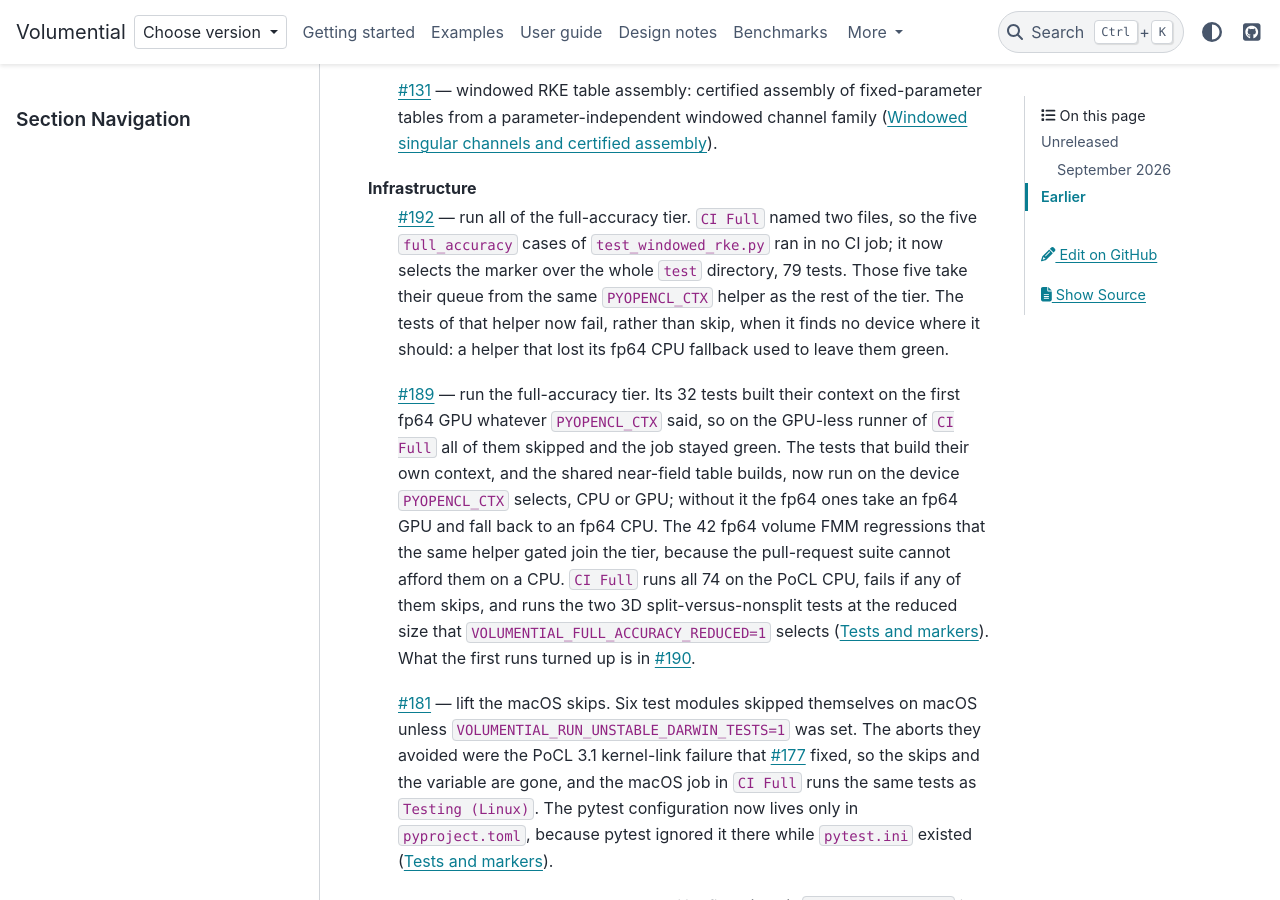
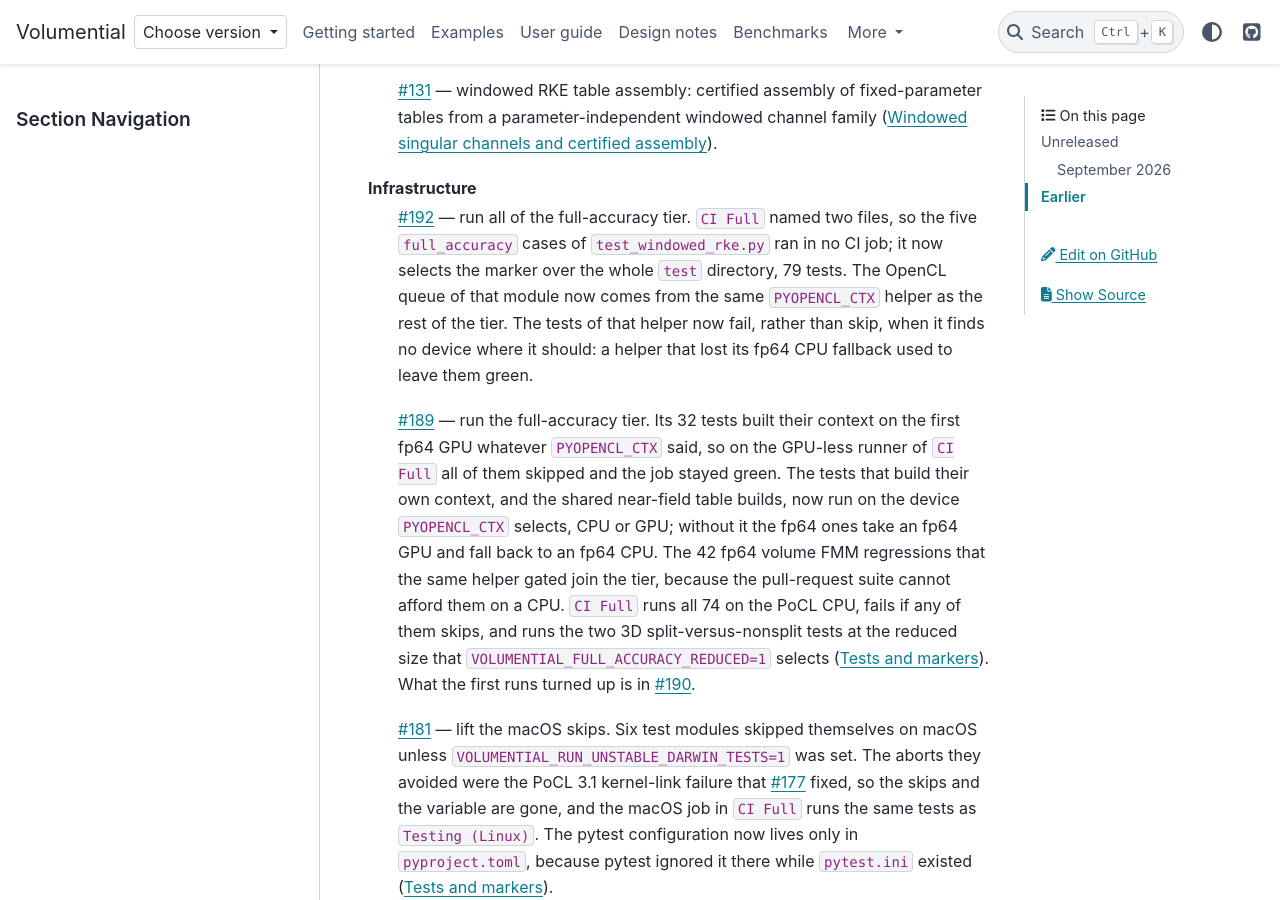
Before and after one commit to xywei/volumential, a Sphinx documentation site: the page built from doc/source/changelog.md, in a window 1280 px wide and 900 px high, scrolled down 2148 px. Built offline with Sphinx 7.4.7 and the PyData theme 0.15.4, drawn with Linux system fonts in a browser that asks for light colours.

Commit message:
docs: say which queue of test_windowed_rke.py moved to the helper

```diff
--- a/doc/source/changelog.md
+++ b/doc/source/changelog.md
@@ -90,10 +90,11 @@ Infrastructure
 : [#192](https://github.com/xywei/volumential/pull/192) — run all of the
   full-accuracy tier. `CI Full` named two files, so the five `full_accuracy`
   cases of `test_windowed_rke.py` ran in no CI job; it now selects the marker
-  over the whole `test` directory, 79 tests. Those five take their queue from
-  the same `PYOPENCL_CTX` helper as the rest of the tier. The tests of that
-  helper now fail, rather than skip, when it finds no device where it should:
-  a helper that lost its fp64 CPU fallback used to leave them green.
+  over the whole `test` directory, 79 tests. The OpenCL queue of that module
+  now comes from the same `PYOPENCL_CTX` helper as the rest of the tier. The
+  tests of that helper now fail, rather than skip, when it finds no device
+  where it should: a helper that lost its fp64 CPU fallback used to leave
+  them green.
 : [#189](https://github.com/xywei/volumential/pull/189) — run the
   full-accuracy tier. Its 32 tests built their context on the first fp64 GPU
   whatever `PYOPENCL_CTX` said, so on the GPU-less runner of `CI Full` all of
```
